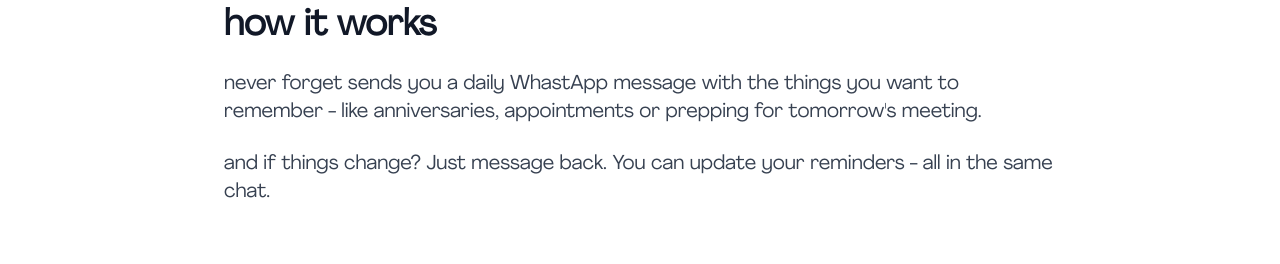
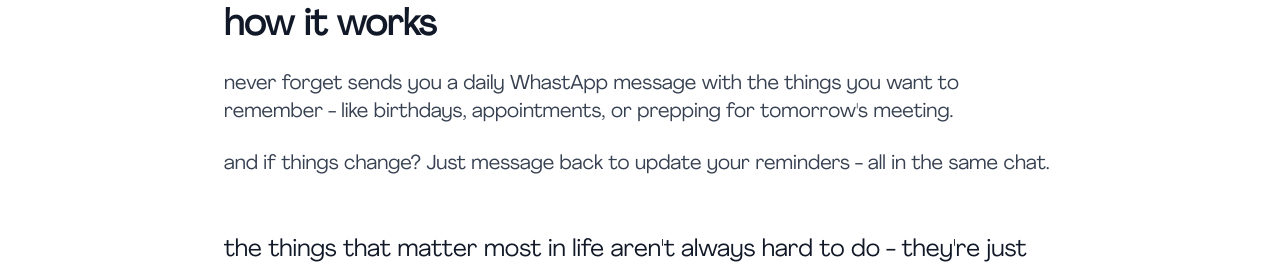
Before and after one commit to TemperateGrassland/never-forget, a Next.js app: page / in a window 1280 px wide. Shown: the part 874-1138 px from the top of the page. Built offline with nearby package versions, Linux system fonts and the light colour scheme; no server answers.

Commit message:
update how it works section

```diff
--- a/src/app/page.tsx
+++ b/src/app/page.tsx
@@ -68,10 +68,10 @@
 
         <div className="space-y-6 text-lg sm:text-xl text-gray-700 leading-relaxed">
           <p>
-            never forget sends you a daily WhastApp message with the things you want to remember - like anniversaries, appointments or prepping for tomorrow&apos;s meeting.
+            never forget sends you a daily WhastApp message with the things you want to remember - like birthdays, appointments, or prepping for tomorrow&apos;s meeting.
           </p>
           <p>
-          and if things change? Just message back. You can update your reminders - all in the same chat.
+          and if things change? Just message back to update your reminders - all in the same chat.
           </p>
           <p className="space-y-6 text-xl sm:text-2xl font-medium text-gray-900 text-left pt-8">
             the things that matter most in life aren&apos;t always hard to do - they&apos;re just easy to forget.
```
